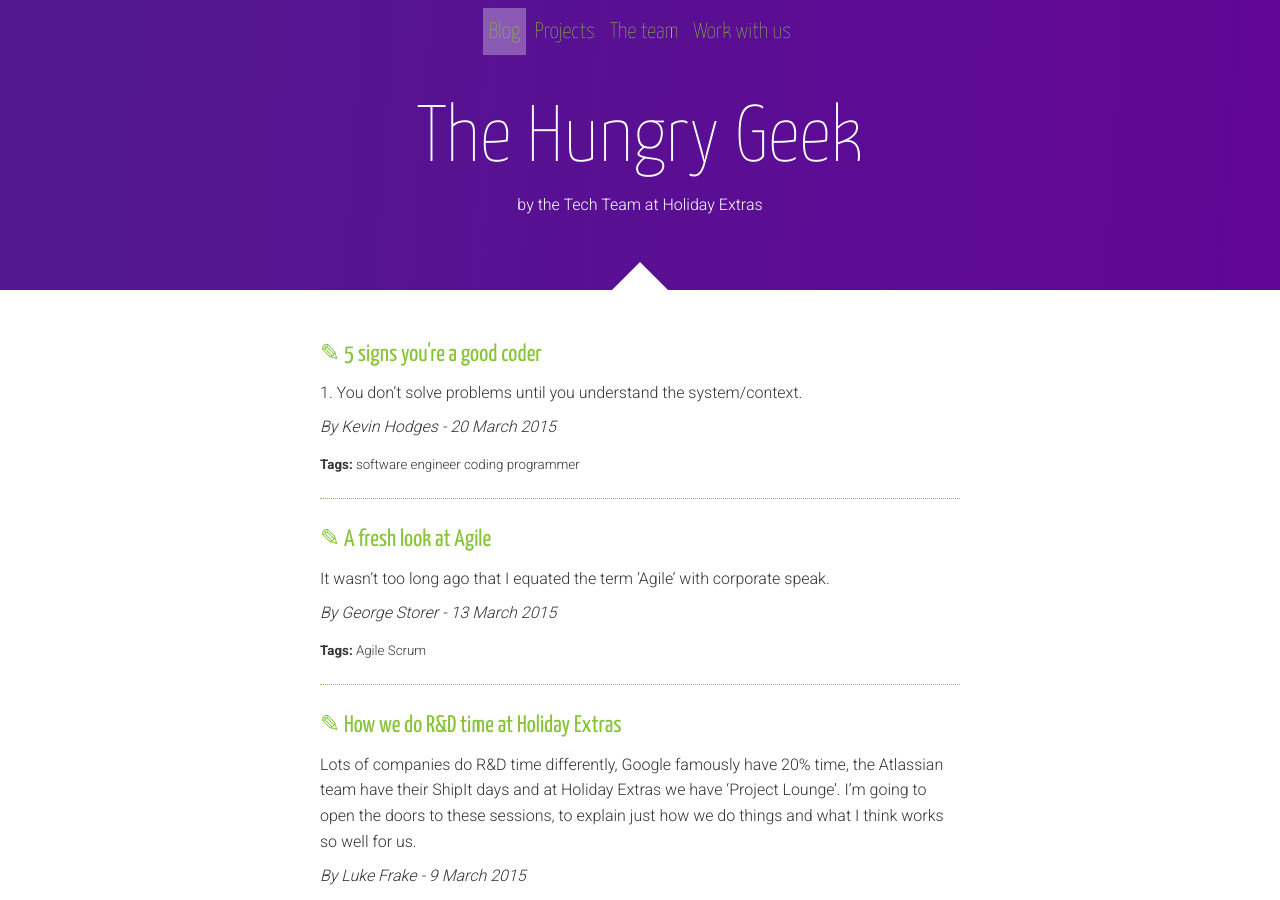
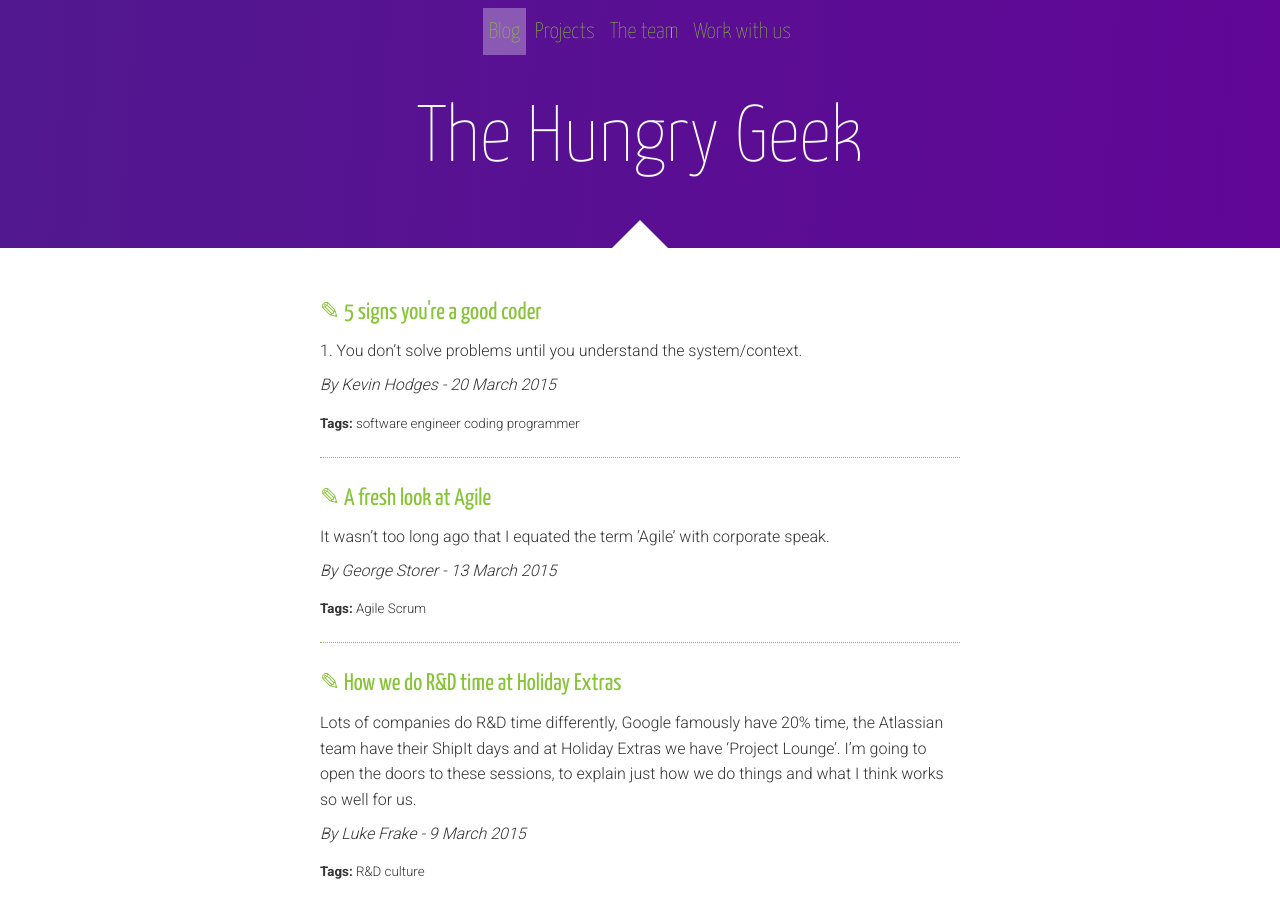
Before and after one commit to holidayextras/holidayextras.github.com, a Jekyll site: the page built from index.html, in a window 1280 px wide and 900 px high. Built offline with Jekyll 4.4.1, drawn with Linux system fonts in a browser that asks for light colours; nearby versions of some CDN libraries; the list of posts is cut into pages by our own code.

Commit message:
removing the tech team

```diff
--- a/_includes/head.html
+++ b/_includes/head.html
@@ -6,7 +6,7 @@
     {% assign author = site.data.members.[page.author] %}
     <title>Hungry Geek - {{ page.title }} {% if author.name %}by {{ author.name }}{% endif %}</title>
     <meta name="viewport" content="width=device-width, initial-scale=1.0, maximum-scale=1.0">
-    <meta name="description" content="{% if page.excerpt %}{{ page.excerpt | strip_html }}{% else %}All the latest tech news and updates from the tech team at Holiday Extras.{% endif %}">
+    <meta name="description" content="{% if page.excerpt %}{{ page.excerpt | strip_html }}{% else %}All the latest tech news and updates from the Hungry Geek{% endif %}">
     <meta name="keywords" content="JS, Javascript, CSS, PHP, DevOps, Ops, Tech, Selenium, CSS, HTML, Holiday Extras, Development, Web, Website, Programming">
     <meta http-equiv="cleartype" content="on">
     <meta name="HandheldFriendly" content="True">
@@ -35,7 +35,7 @@
     <meta name="twitter:card" content="summary" />
     <meta name="twitter:site" content="@TheHungryGeek" />
     <meta name="twitter:title" content="{{ page.title }}" />
-    <meta name="twitter:description" content="{% if page.excerpt %}{{ page.excerpt | strip_html }}{% else %}All the latest tech news and updates from the tech team at Holiday Extras.{% endif %}" />
+    <meta name="twitter:description" content="{% if page.excerpt %}{{ page.excerpt | strip_html }}{% else %}All the latest tech news and updates from the Hungry Geek.{% endif %}" />
     <!--
     <meta name="twitter:image" content="">
     <meta name="twitter:creator" content="">
--- a/index.html
+++ b/index.html
@@ -8,7 +8,6 @@ category: blog
   <header>
     <div class="container">
       <h1 itemprop="name headline">The Hungry Geek</h1>
-      <p>by <span itemprop="copyrightHolder publisher">the Tech Team at Holiday Extras</span></p>
     </div>
   </header>
   <main class="container">
--- a/projects/index.html
+++ b/projects/index.html
@@ -7,7 +7,6 @@ category: project
   <header>
     <div class="container">
       <h1>Projects</h1>
-      <p>by <span itemprop="copyrightHolder publisher">the Tech Team at Holiday Extras</span></p>
     </div>
   </header>
   <main class="container">
--- a/team/index.html
+++ b/team/index.html
@@ -6,8 +6,7 @@ category: team
 <div class="team">
   <header>
     <div class="container">
-      <h1>The Tech Team</h1>
-      <p>at <span>Holiday Extras</span></p>
+      <h1>The Team</h1>
     </div>
   </header>
   <main>
```
